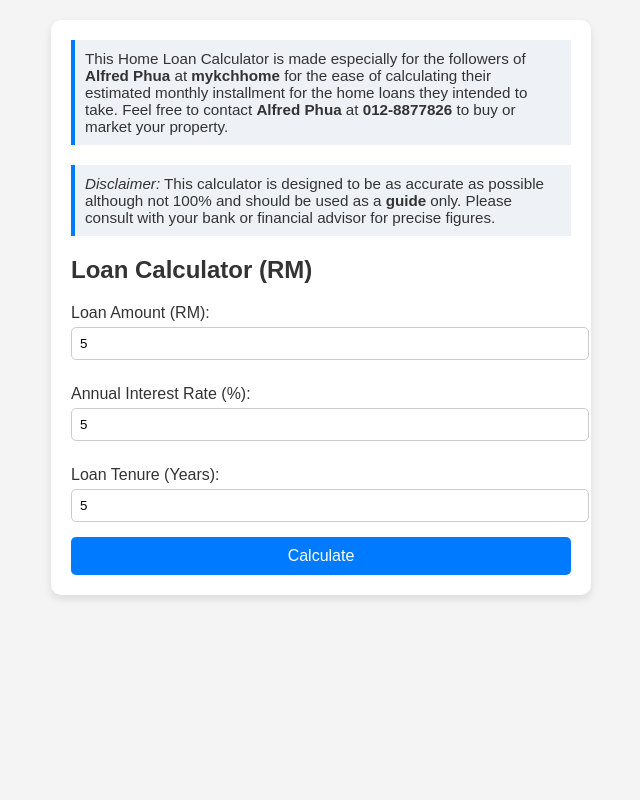
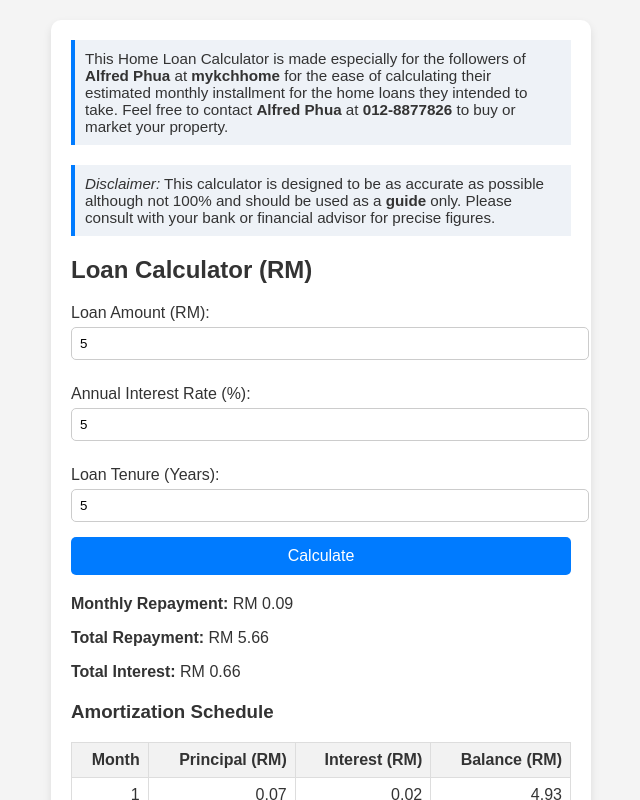
Before and after one commit to mykchhome/mykchhome-s-Loan-Calculator, a plain HTML site: page index.html in a window 1280 px wide. Both pictures are taken after typing "5", "5", "5" into the empty fields and a click on the button "Calculate". Shown: the top 800 px of the page, without its empty margins (319-959 px from the left). Drawn offline with Linux system fonts and the light colour scheme.

Commit message:
index.html

```diff
--- a/index.html
+++ b/index.html
@@ -91,6 +91,61 @@
     <label for="years">Loan Tenure (Years):</label>
     <input type="number" id="years" placeholder="e.g. 30" />
 
-    <button onclick="calculateLoan()">Calculate</button>
+    <button>Calculate</button>
 
-    <div class="results" id=
+    <div class="results" id="results"></div>
+    <div class="results" id="schedule"></div>
+  </div>
+
+  <script>
+    window.onload = function () {
+      document.querySelector("button").addEventListener("click", function () {
+        const amount = parseFloat(document.getElementById('amount').value);
+        const interest = parseFloat(document.getElementById('interest').value) / 100 / 12;
+        const years = parseFloat(document.getElementById('years').value);
+        const months = years * 12;
+
+        const x = Math.pow(1 + interest, months);
+        const monthly = (amount * interest * x) / (x - 1);
+
+        if (!isFinite(monthly)) {
+          document.getElementById('results').innerHTML = `<p style='color: red;'>Please enter valid numbers.</p>`;
+          document.getElementById('schedule').innerHTML = "";
+          return;
+        }
+
+        const totalRepayment = monthly * months;
+        const totalInterest = totalRepayment - amount;
+
+        document.getElementById('results').innerHTML = `
+          <p><strong>Monthly Repayment:</strong> RM ${monthly.toFixed(2)}</p>
+          <p><strong>Total Repayment:</strong> RM ${totalRepayment.toFixed(2)}</p>
+          <p><strong>Total Interest:</strong> RM ${totalInterest.toFixed(2)}</p>
+        `;
+
+        // Generate amortization schedule
+        let balance = amount;
+        let schedule = `<h3>Amortization Schedule</h3>
+        <table>
+          <tr><th>Month</th><th>Principal (RM)</th><th>Interest (RM)</th><th>Balance (RM)</th></tr>`;
+
+        for (let i = 1; i <= months; i++) {
+          const monthlyInterest = balance * interest;
+          const monthlyPrincipal = monthly - monthlyInterest;
+          balance -= monthlyPrincipal;
+
+          schedule += `<tr>
+            <td>${i}</td>
+            <td>${monthlyPrincipal.toFixed(2)}</td>
+            <td>${monthlyInterest.toFixed(2)}</td>
+            <td>${Math.max(balance, 0).toFixed(2)}</td>
+          </tr>`;
+        }
+        schedule += '</table>';
+
+        document.getElementById('schedule').innerHTML = schedule;
+      });
+    };
+  </script>
+</body>
+</html>
```
